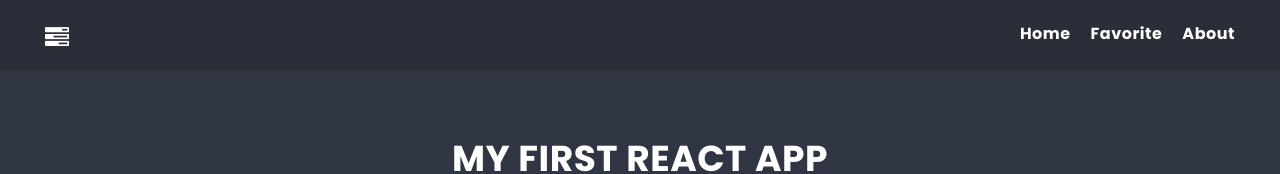
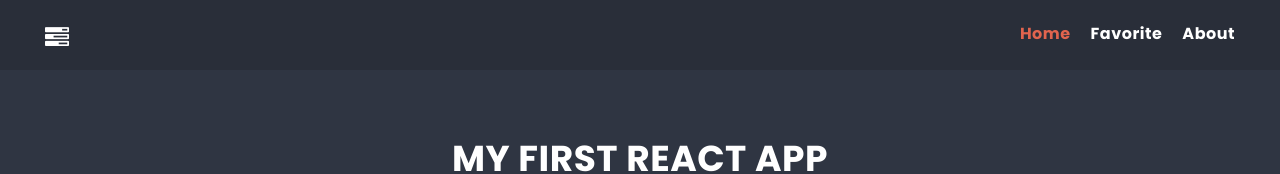
Before and after one commit to PD-2000/learning-react, a React (Create React App) app: page / in a window 1280 px wide. Shown: the top 174 px of the page. Built offline with nearby package versions, Linux system fonts and the light colour scheme.

Commit message:
Add NavLinks to NavBar.js

```diff
--- a/src/components/NavBar/NavBar.js
+++ b/src/components/NavBar/NavBar.js
@@ -1,5 +1,6 @@
 import styles from './NavBar.module.scss';
 import Container from '../Container/Container';
+import {NavLink} from 'react-router-dom';
 
 const NavBar = () => {
 	return (
@@ -8,9 +9,9 @@
 				<div className={styles.nav}>
 					<span className={styles.icon + ' fa fa-tasks'} />
 					<div className={styles.menu}>
-						<a href="/">Home</a>
-						<a href="/favorite">Favorite</a>
-						<a href="/about">About</a>
+						<NavLink className={({isActive}) => isActive ? styles.linkActive : undefined} to="/">Home</NavLink>
+						<NavLink className={({isActive}) => isActive ? styles.linkActive : undefined} to="/favorite">Favorite</NavLink>
+						<NavLink className={({isActive}) => isActive ? styles.linkActive : undefined} to="/about">About</NavLink>
 					</div>
 				</div>
 			</Container>
--- a/src/components/NavBar/NavBar.module.scss
+++ b/src/components/NavBar/NavBar.module.scss
@@ -20,6 +20,15 @@
 				margin: 10px;
 				color: $color-light;
 				text-decoration: none;
+				transition: $transition;
+
+				&:hover {
+					color: $color-warning;
+				}
+			}
+
+			.linkActive {
+				color: $color-warning;
 			}
 		}
 	}
```
